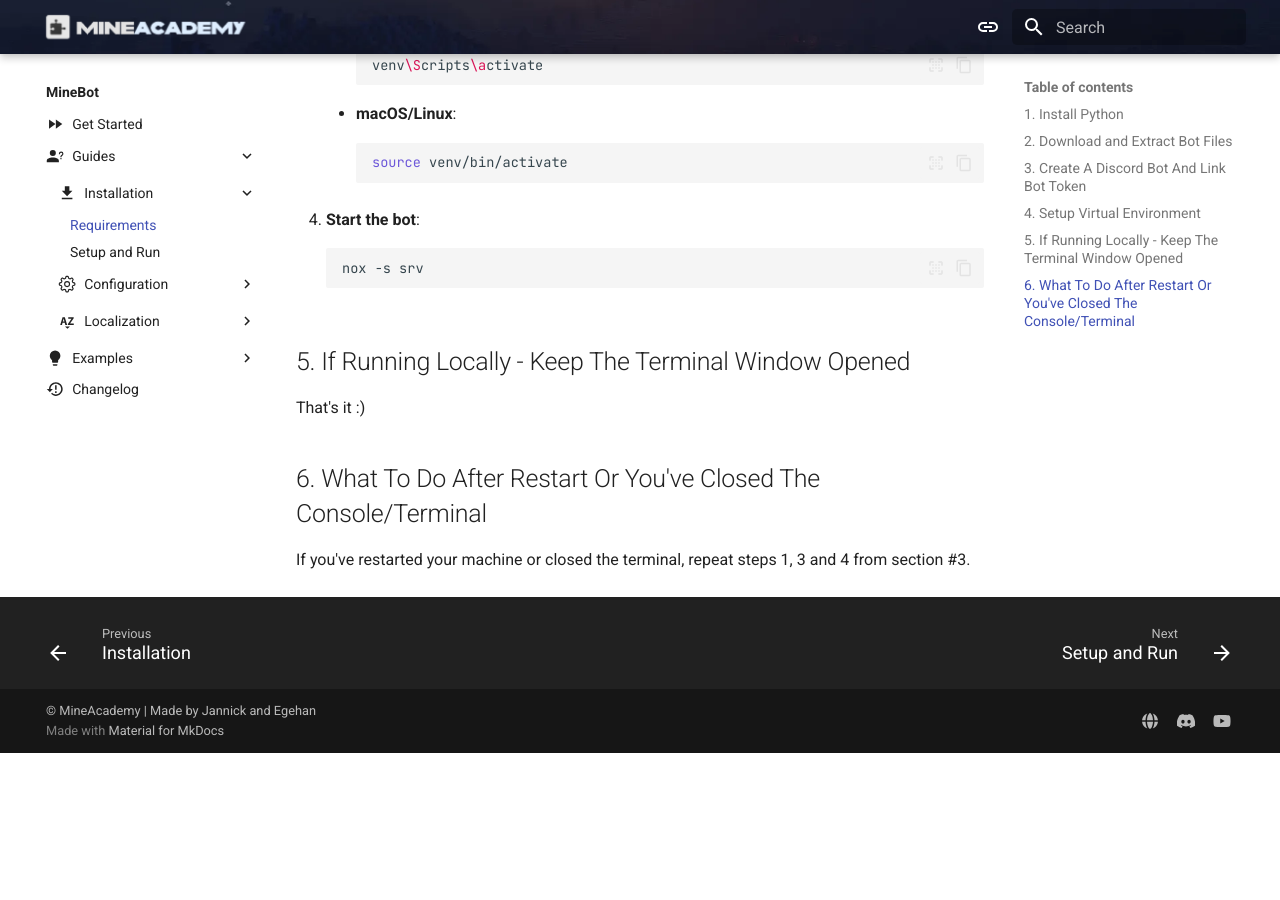
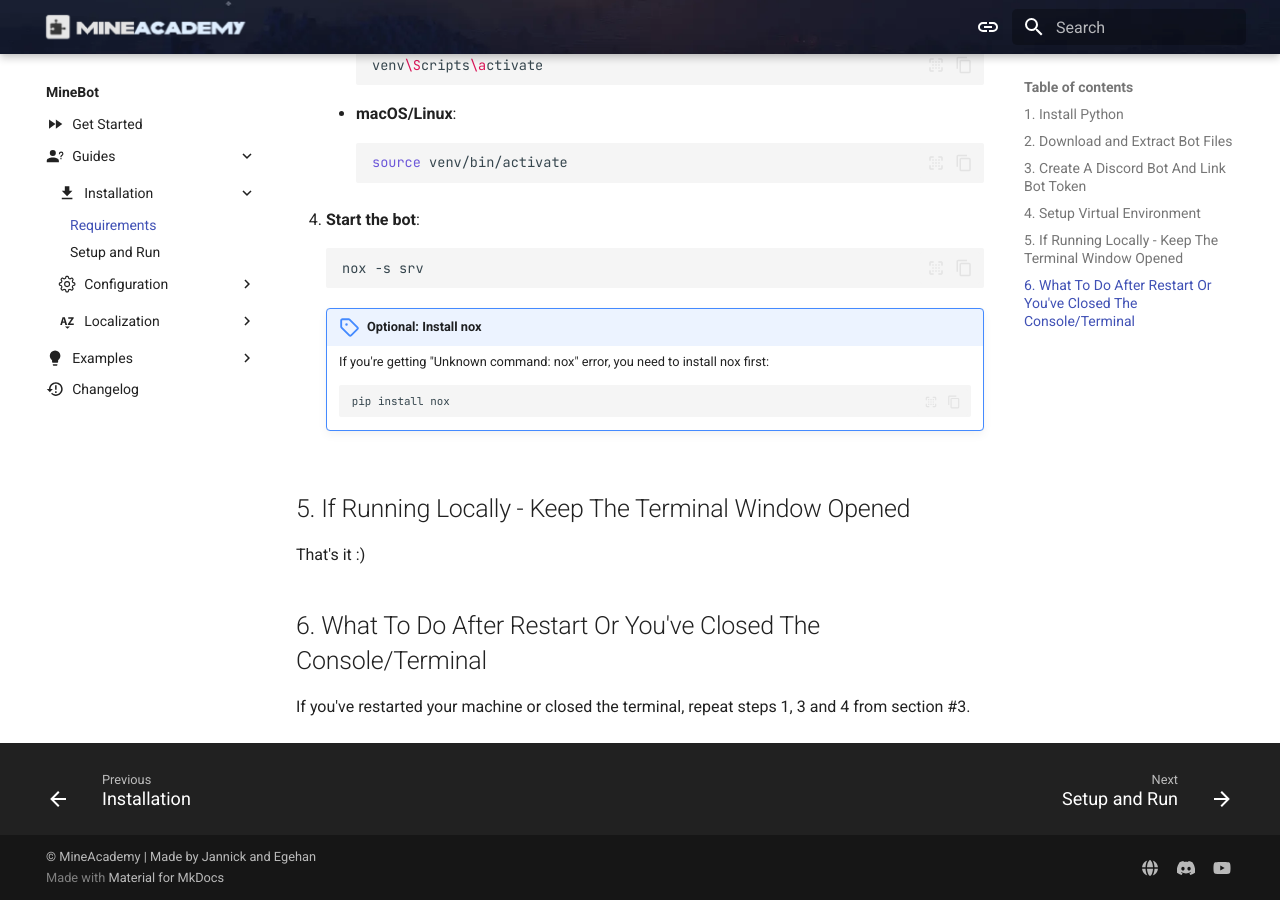
Before and after one commit to kangarko/docs, an MkDocs documentation site: the page built from docs/minebot/guides/installation/requirements.md, in a window 1280 px wide and 900 px high, scrolled down 1734 px. Built offline with MkDocs 1.6.1 and Material for MkDocs 9.7.7, drawn with Linux system fonts in a browser that asks for light colours; plug-ins that fetch from the network failed and are left out; comment, search, counter and statistics services are not loaded; before the commit the page ends 2487 px from its top, so only the background shows below that.

Commit message:
Add a note on how to install nox

````diff
--- a/docs/minebot/guides/installation/requirements.md
+++ b/docs/minebot/guides/installation/requirements.md
@@ -114,6 +114,13 @@ After extracting the bot files, follow these steps to set up a virtual environme
     nox -s srv
     ```
 
+    !!! note "Optional: Install nox"
+
+        If you're getting "Unknown command: nox" error, you need to install nox first:
+        ```sh
+        pip install nox
+        ```
+
 ## 5. If Running Locally - Keep The Terminal Window Opened
 
 That's it :)
````
